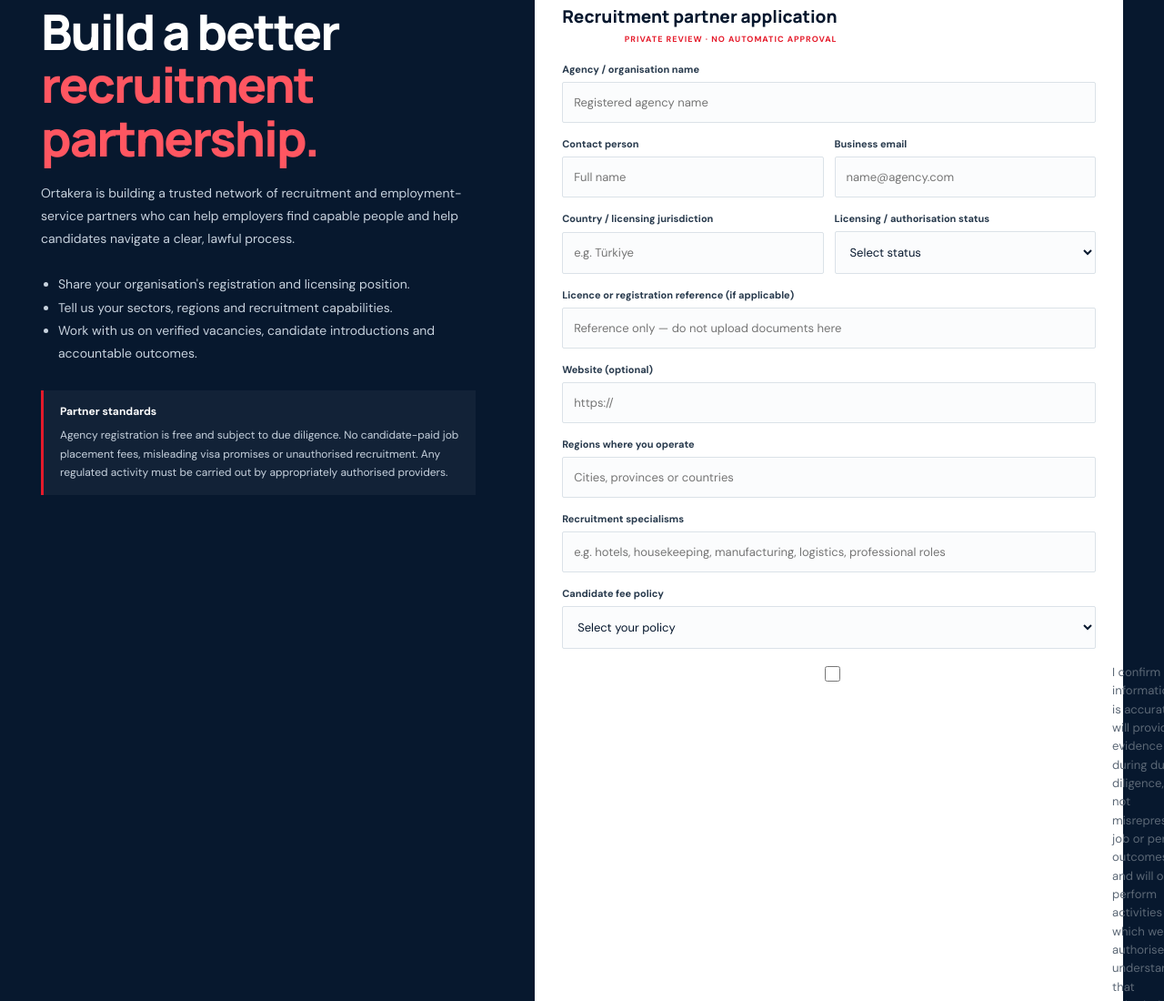
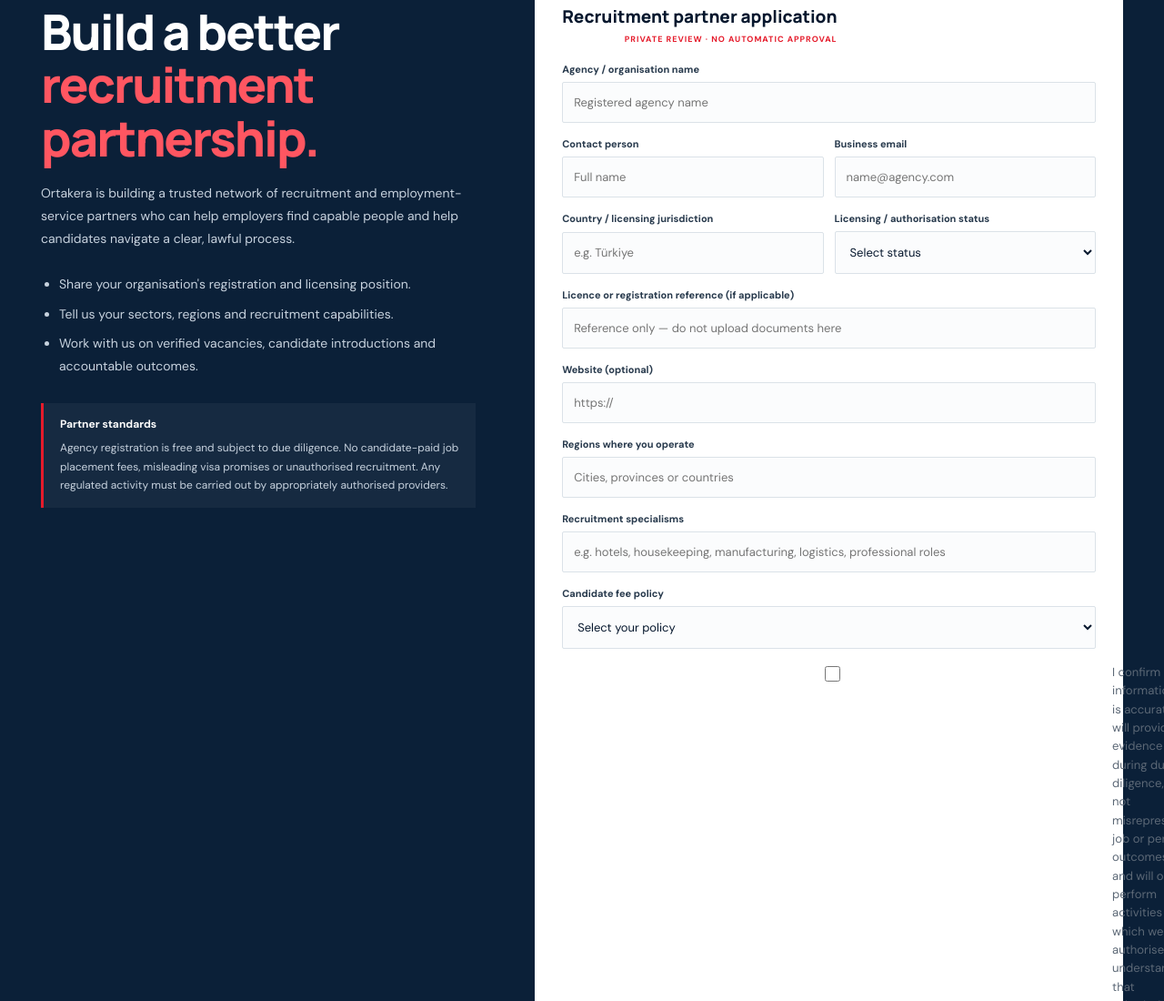
Before and after one commit to mubayyingcc-AI/Ortakera-System, a website: page public/employment.html in a window 1280 px wide. Shown: the part 4043-5143 px from the top of the page at 91% size. Drawn offline with Linux system fonts and the light colour scheme; no server answers.

Commit message:
Style recruitment partner section

```diff
--- a/public/employment.css
+++ b/public/employment.css
@@ -59,3 +59,5 @@
 @media(max-width:420px){.employment-standard-grid{grid-template-columns:1fr}}
 
 .published-jobs{padding-top:78px;padding-bottom:78px}.published-jobs .section-top{display:grid;grid-template-columns:1fr 1fr;gap:40px;align-items:end}.published-jobs h2{font:800 clamp(34px,4vw,48px)/1.08 Manrope,sans-serif;letter-spacing:-2px;color:#07182e}.published-jobs h2 em{font-style:normal;color:#e51b2b}.published-jobs .section-top p{font-size:13px;line-height:1.8;color:#657181}.published-jobs-list{display:grid;gap:12px;margin-top:28px}.published-job{border:1px solid #dfe5ea;padding:22px;display:grid;grid-template-columns:1fr auto;gap:18px}.published-job h3{margin:0 0 8px;font:800 18px Manrope,sans-serif;color:#07182e}.published-job p{margin:8px 0;color:#5f6c7a;font-size:12px;line-height:1.7}.published-job-meta{font-size:11px;color:#e51b2b;font-weight:800;letter-spacing:.04em}.published-job-empty{padding:28px;border:1px dashed #cbd4dd;color:#657181;text-align:center;font-size:13px}@media(max-width:760px){.published-jobs .section-top{grid-template-columns:1fr}.published-job{grid-template-columns:1fr}}
+
+.agent-partner-section{background:#0b2038}.agent-partner-section .employment-form{background:#fff}.agent-partner-section .employment-form-copy ul{padding-left:20px;line-height:1.9;color:#d7e0ea}.agent-partner-section .employment-form-copy li{margin:7px 0}.agent-partner-section .candidate-note{margin-top:28px}
```
